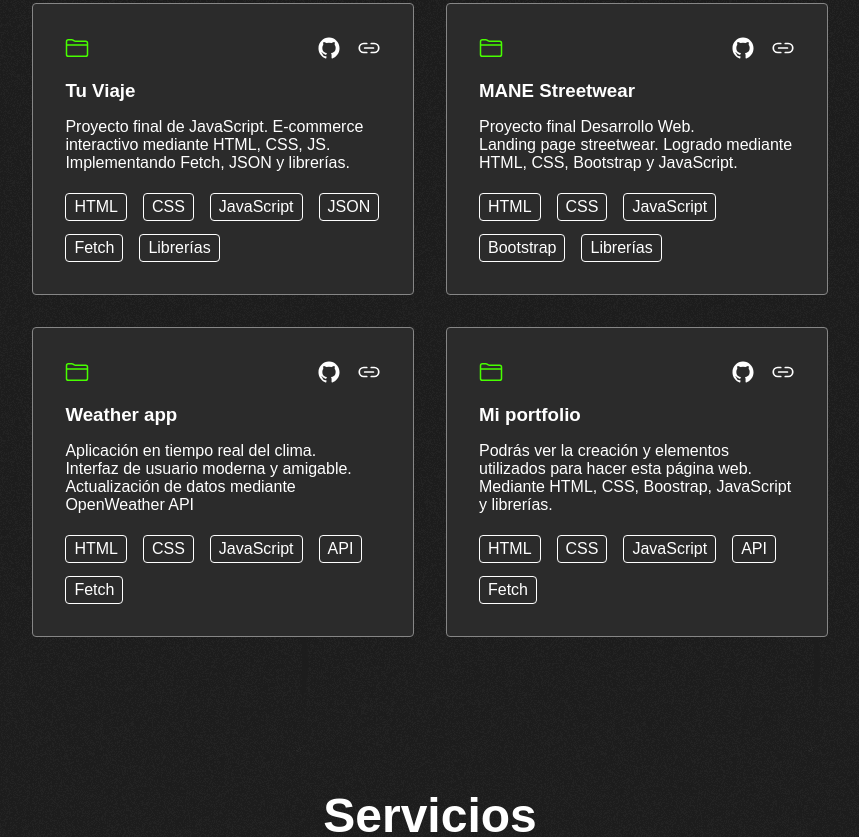
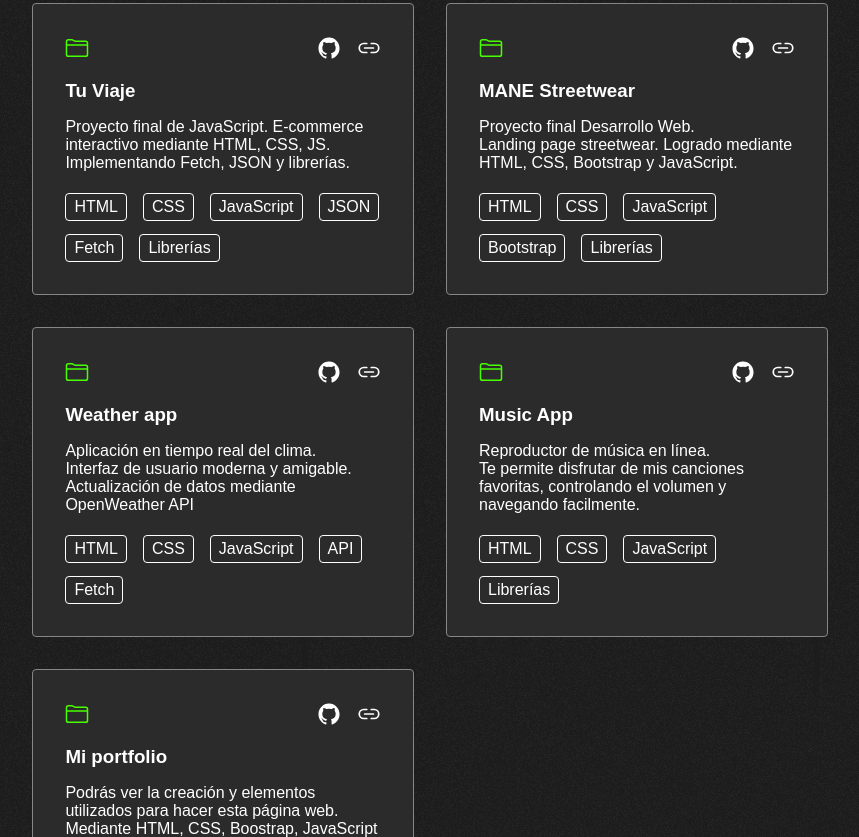
Before and after one commit to matibbaez/newPortfolio, a plain HTML site: page index.html in a window 1280 px wide. Shown: the part 1756-2593 px from the top of the page, without its empty margins (210-1069 px from the left). Drawn offline with nearby package versions, Linux system fonts and the light colour scheme; a script that the page names is missing; a web font is replaced by a local one.

Commit message:
add musicApp

```diff
--- a/index.html
+++ b/index.html
@@ -90,7 +90,7 @@
                         <ion-icon aria-hidden="true" name="folder-outline" role="img" class="md hydrated" style = "color: #48ff00;"></ion-icon>
                         <a target="_blank" href="https://github.com/matibbaez/PreEntrega3-Coderhouse" data-tooltip="Ver repositorio"><ion-icon name="logo-github"></ion-icon>
                         </a>
-                        <a target="_blank" href="https://preentregacoder.000webhostapp.com/#intro-viajes" data-tooltip="Ver deploy"><ion-icon name="link-outline"></ion-icon></a>
+                        <a target="_blank" href="https://entrega-final-coder-3oabdy5wm-matibbaez.vercel.app/" data-tooltip="Ver deploy"><ion-icon name="link-outline"></ion-icon></a>
                     </div>
                     <h3 class="project-title">Tu Viaje</h3>
                     <p>Proyecto final de JavaScript.
@@ -138,6 +138,24 @@
                         <li class="skill">JavaScript</li>
                         <li class="skill">API</li>
                         <li class="skill">Fetch</li>
+                    </ul>
+                </article>
+                <article class="project" aria-labelledby="title-portfolio">
+                    <div class="project-icons">
+                        <ion-icon aria-hidden="true" name="folder-outline" role="img" class="md hydrated" style = "color: #48ff00;"></ion-icon>
+                        <a target="_blank" href="https://github.com/matibbaez/musicApp" data-tooltip="Ver repositorio"><ion-icon name="logo-github"></ion-icon>
+                        </a>
+                        <a target="_blank" href="https://music-app-beta-dun.vercel.app/" data-tooltip="Ver deploy"><ion-icon name="link-outline"></ion-icon></a>
+                    </div>
+                    <h3 class="project-title">Music App</h3>
+                    <p>Reproductor de música en línea.<br>Te permite disfrutar de mis canciones favoritas, controlando el volumen y navegando facilmente.
+
+                    </p>
+                    <ul class="skills-list project-skills">
+                        <li class="skill">HTML</li>
+                        <li class="skill">CSS</li>
+                        <li class="skill">JavaScript</li>
+                        <li class="skill">Librerías</li>
                     </ul>
                 </article>
                 <article class="project" aria-labelledby="title-portfolio">
```
